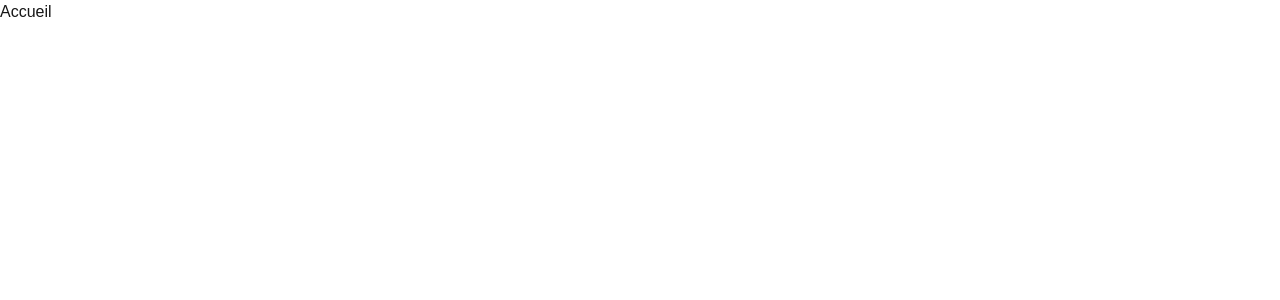
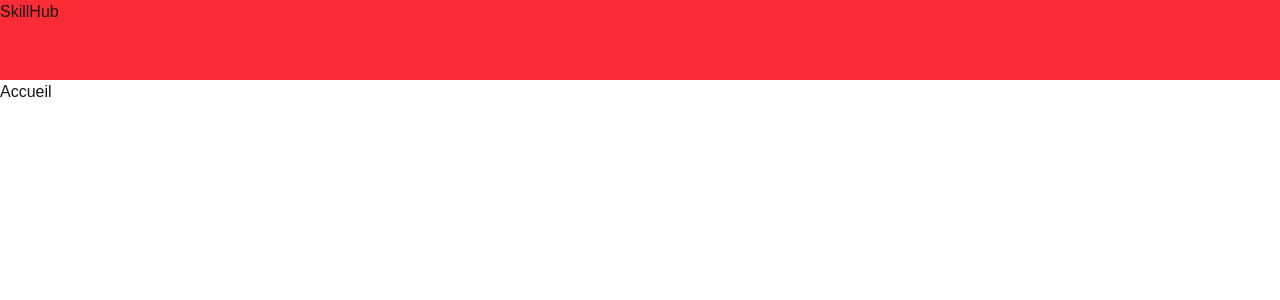
Before and after one commit to mael-donnadille/SKILLHUB_FRONT, a Next.js app: page / in a window 1280 px wide. Shown: the top 300 px of the page. Built offline with nearby package versions, Linux system fonts and the light colour scheme.

Commit message:
feat: setup components (navbar, footer)

```diff
--- a/app/page.js
+++ b/app/page.js
@@ -1,5 +1,10 @@
+import Navbar from "@/components/Navbar";
+
 export default function Home() {
     return (
-        <div>Accueil</div>
+        <div>
+            <Navbar />
+            Accueil
+        </div>
     );
 }
--- /dev/null
+++ b/components/Footer.js
@@ -0,0 +1,5 @@
+export default function Footer() {
+    return (
+        <></>
+    )
+}
--- /dev/null
+++ b/components/Navbar.js
@@ -0,0 +1,7 @@
+export default function Navbar() {
+    return (
+        <div className={"w-screen h-20 bg-red-500"}>
+            <p>SkillHub</p>
+        </div>
+    )
+}
```
Also changed, not shown: 1 other file (tests, documents, lock files or other folders).
